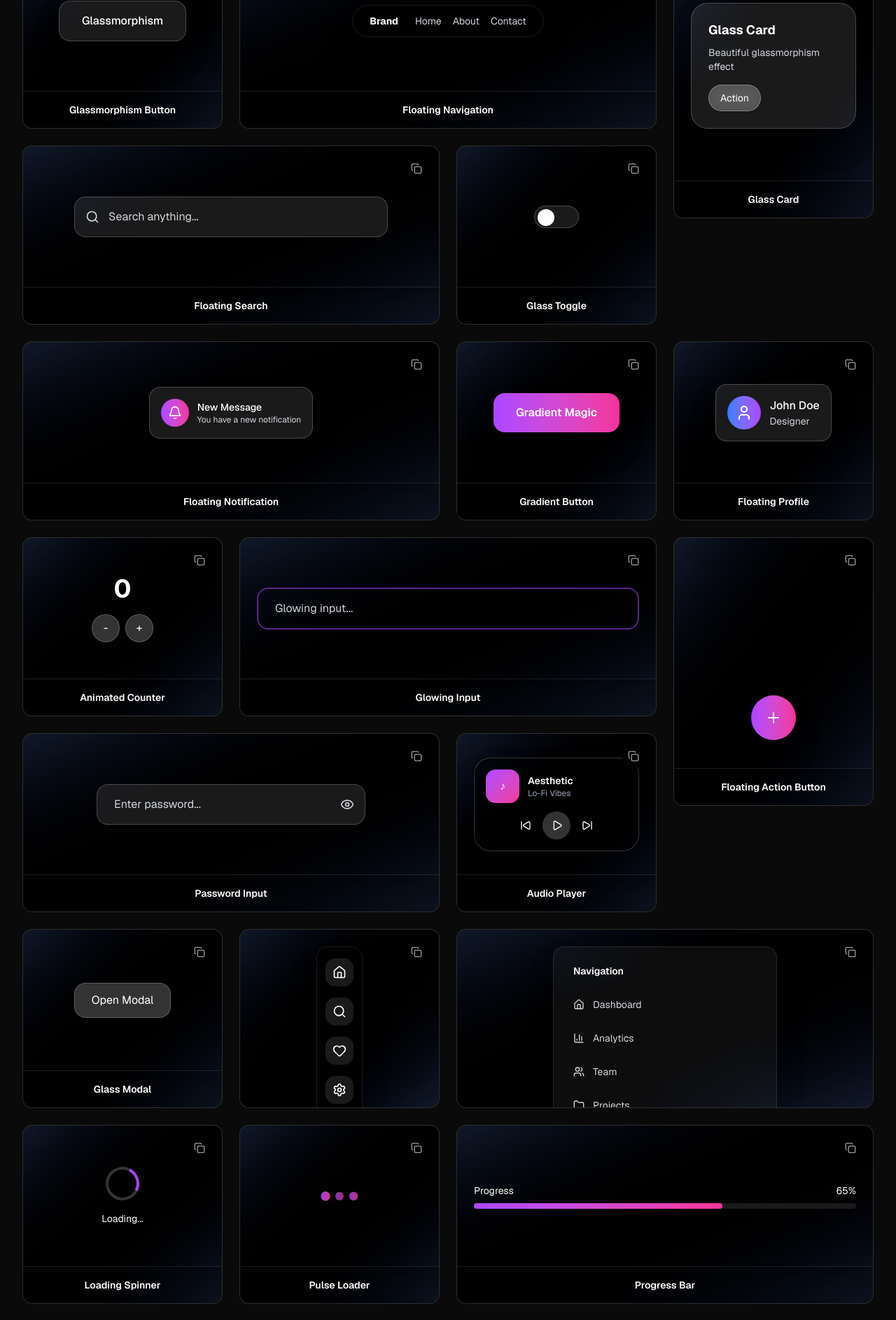
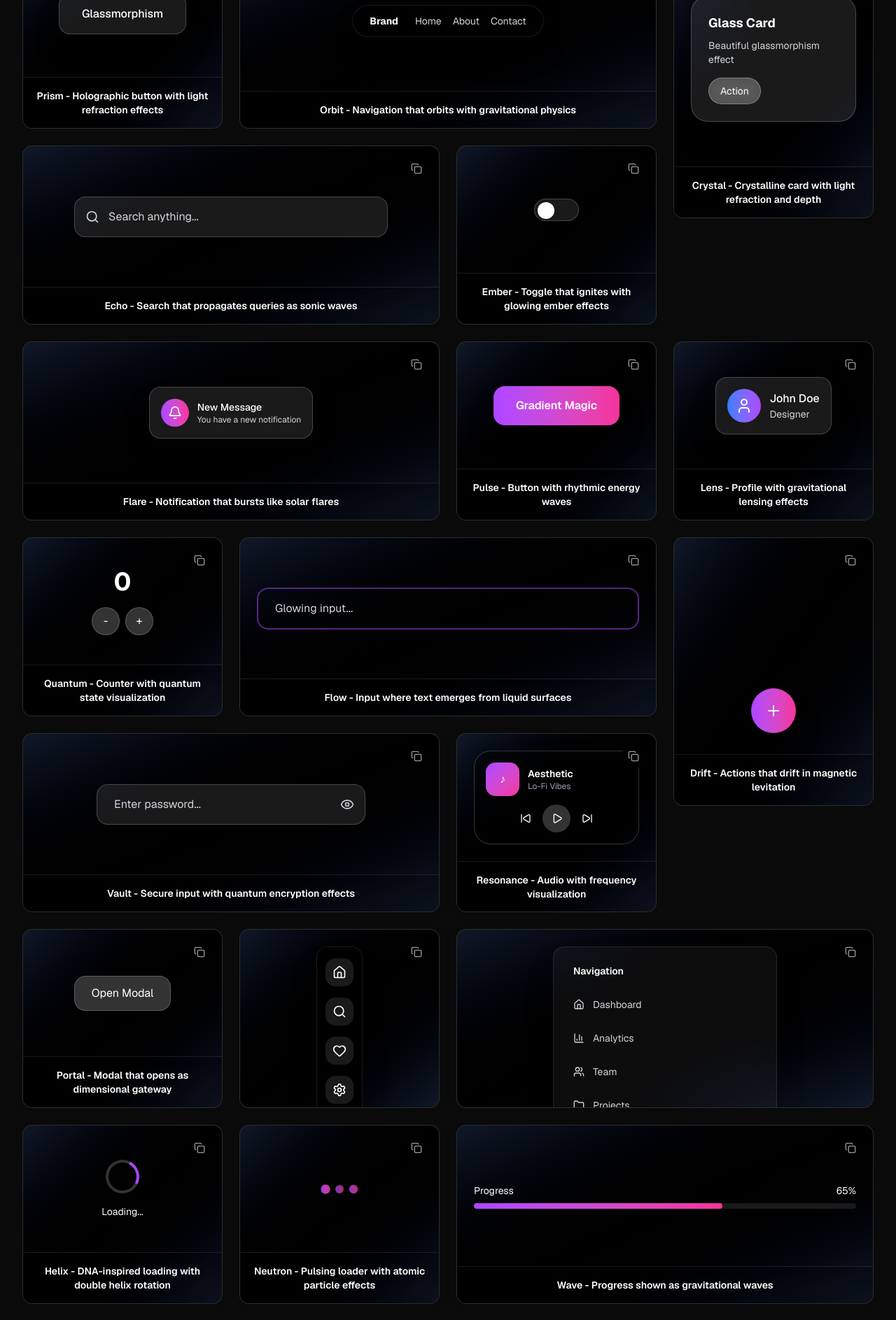
Before and after one commit to casualhermit27/ideeate, a Next.js app: page /components in a window 1280 px wide. Shown: the part 480-2367 px from the top of the page at 70% size. Built offline with nearby package versions, Linux system fonts and the light colour scheme.

Commit message:
Update component names with creative aesthetic titles

```diff
--- a/src/app/components/page.tsx
+++ b/src/app/components/page.tsx
@@ -660,28 +660,28 @@ const PricingToggle = () => {
 }
 
 const componentData = [
-	{ id: 1, title: 'Glassmorphism Button', category: 'Buttons', preview: <GlassmorphismButton />, size: 'normal' },
-	{ id: 2, title: 'Floating Navigation', category: 'Navigation', preview: <FloatingNav />, size: 'wide' },
-	{ id: 3, title: 'Glass Card', category: 'Cards', preview: <GlassCard />, size: 'tall' },
-	{ id: 4, title: 'Floating Search', category: 'Inputs', preview: <FloatingSearchBar />, size: 'wide' },
-	{ id: 5, title: 'Glass Toggle', category: 'Toggles', preview: <GlassmorphToggle />, size: 'normal' },
-	{ id: 6, title: 'Floating Notification', category: 'Notifications', preview: <FloatingNotification />, size: 'wide' },
-	{ id: 7, title: 'Gradient Button', category: 'Buttons', preview: <GradientButton />, size: 'normal' },
-	{ id: 8, title: 'Floating Profile', category: 'Cards', preview: <FloatingProfile />, size: 'normal' },
-	{ id: 9, title: 'Animated Counter', category: 'Buttons', preview: <AnimatedCounter />, size: 'normal' },
-	{ id: 10, title: 'Glowing Input', category: 'Inputs', preview: <GlowingInput />, size: 'wide' },
-	{ id: 11, title: 'Floating Action Button', category: 'Buttons', preview: <FloatingActionButton />, size: 'tall' },
-	{ id: 12, title: 'Password Input', category: 'Inputs', preview: <PasswordInput />, size: 'wide' },
-	{ id: 13, title: 'Audio Player', category: 'Players', preview: <AudioPlayer />, size: 'normal' },
-	{ id: 14, title: 'Glass Modal', category: 'Cards', preview: <GlassModal />, size: 'normal' },
-	{ id: 15, title: 'Vertical Floating Nav', category: 'Navigation', preview: <VerticalFloatingNav />, size: 'normal' },
-	{ id: 16, title: 'Sidebar Navigation', category: 'Navigation', preview: <SidebarNav />, size: 'wide' },
-	{ id: 17, title: 'Loading Spinner', category: 'Loading', preview: <LoadingSpinner />, size: 'normal' },
-	{ id: 18, title: 'Pulse Loader', category: 'Loading', preview: <PulseLoader />, size: 'normal' },
-	{ id: 19, title: 'Progress Bar', category: 'Loading', preview: <ProgressBar />, size: 'wide' },
-	{ id: 20, title: 'Stats Card', category: 'Cards', preview: <StatsCard />, size: 'normal' },
-	{ id: 21, title: 'Neumorphism Button', category: 'Buttons', preview: <NeumorphismButton />, size: 'normal' },
-	{ id: 22, title: 'Pricing Section', category: 'Pricing', preview: (
+	{ id: 1, title: 'Prism - Holographic button with light refraction effects', category: 'Buttons', preview: <GlassmorphismButton />, size: 'normal' },
+	{ id: 2, title: 'Orbit - Navigation that orbits with gravitational physics', category: 'Navigation', preview: <FloatingNav />, size: 'wide' },
+	{ id: 3, title: 'Crystal - Crystalline card with light refraction and depth', category: 'Cards', preview: <GlassCard />, size: 'tall' },
+	{ id: 4, title: 'Echo - Search that propagates queries as sonic waves', category: 'Inputs', preview: <FloatingSearchBar />, size: 'wide' },
+	{ id: 5, title: 'Ember - Toggle that ignites with glowing ember effects', category: 'Toggles', preview: <GlassmorphToggle />, size: 'normal' },
+	{ id: 6, title: 'Flare - Notification that bursts like solar flares', category: 'Notifications', preview: <FloatingNotification />, size: 'wide' },
+	{ id: 7, title: 'Pulse - Button with rhythmic energy waves', category: 'Buttons', preview: <GradientButton />, size: 'normal' },
+	{ id: 8, title: 'Lens - Profile with gravitational lensing effects', category: 'Cards', preview: <FloatingProfile />, size: 'normal' },
+	{ id: 9, title: 'Quantum - Counter with quantum state visualization', category: 'Buttons', preview: <AnimatedCounter />, size: 'normal' },
+	{ id: 10, title: 'Flow - Input where text emerges from liquid surfaces', category: 'Inputs', preview: <GlowingInput />, size: 'wide' },
+	{ id: 11, title: 'Drift - Actions that drift in magnetic levitation', category: 'Buttons', preview: <FloatingActionButton />, size: 'tall' },
+	{ id: 12, title: 'Vault - Secure input with quantum encryption effects', category: 'Inputs', preview: <PasswordInput />, size: 'wide' },
+	{ id: 13, title: 'Resonance - Audio with frequency visualization', category: 'Players', preview: <AudioPlayer />, size: 'normal' },
+	{ id: 14, title: 'Portal - Modal that opens as dimensional gateway', category: 'Cards', preview: <GlassModal />, size: 'normal' },
+	{ id: 15, title: 'Nebula - Vertical nav with cosmic particle effects', category: 'Navigation', preview: <VerticalFloatingNav />, size: 'normal' },
+	{ id: 16, title: 'Matrix - Sidebar with holographic data projection', category: 'Navigation', preview: <SidebarNav />, size: 'wide' },
+	{ id: 17, title: 'Helix - DNA-inspired loading with double helix rotation', category: 'Loading', preview: <LoadingSpinner />, size: 'normal' },
+	{ id: 18, title: 'Neutron - Pulsing loader with atomic particle effects', category: 'Loading', preview: <PulseLoader />, size: 'normal' },
+	{ id: 19, title: 'Wave - Progress shown as gravitational waves', category: 'Loading', preview: <ProgressBar />, size: 'wide' },
+	{ id: 20, title: 'Spectrum - Data visualized as light spectrum', category: 'Cards', preview: <StatsCard />, size: 'normal' },
+	{ id: 21, title: 'Forge - Button with metallic crafting effects', category: 'Buttons', preview: <NeumorphismButton />, size: 'normal' },
+	{ id: 22, title: 'Cosmos - Pricing with stellar formation effects', category: 'Pricing', preview: (
 		<div className="grid grid-cols-3 gap-4 w-full">
 			<PricingCard
 				plan="Starter"
@@ -701,12 +701,12 @@ const componentData = [
 			/>
 		</div>
 	), size: 'pricing' },
-	{ id: 23, title: 'Floating Action Bar', category: 'Buttons', preview: <FloatingActionBar />, size: 'normal' },
-	{ id: 24, title: 'Feature Card', category: 'Cards', preview: <FeatureCard />, size: 'normal' },
-	{ id: 25, title: 'Testimonial Card', category: 'Cards', preview: <TestimonialCard />, size: 'normal' },
-	{ id: 26, title: 'Notification Bell', category: 'Buttons', preview: <NotificationBell />, size: 'normal' },
-	{ id: 27, title: 'Search Suggestions', category: 'Inputs', preview: <SearchSuggestions />, size: 'wide' },
-	{ id: 28, title: 'Pricing Toggle', category: 'Pricing', preview: <PricingToggle />, size: 'normal' }
+	{ id: 23, title: 'Aurora - Actions with magnetic field visualization', category: 'Buttons', preview: <FloatingActionBar />, size: 'normal' },
+	{ id: 24, title: 'Bloom - Feature card that blooms with organic growth', category: 'Cards', preview: <FeatureCard />, size: 'normal' },
+	{ id: 25, title: 'Wisp - Testimonial that appears as ethereal wisp', category: 'Cards', preview: <TestimonialCard />, size: 'normal' },
+	{ id: 26, title: 'Beacon - Notification with plasma containment effects', category: 'Buttons', preview: <NotificationBell />, size: 'normal' },
+	{ id: 27, title: 'Ripple - Search suggestions with ripple animations', category: 'Inputs', preview: <SearchSuggestions />, size: 'wide' },
+	{ id: 28, title: 'Flux - Pricing toggle with energy field transitions', category: 'Pricing', preview: <PricingToggle />, size: 'normal' }
 ]
 
 export default function ComponentsPage() {
```
